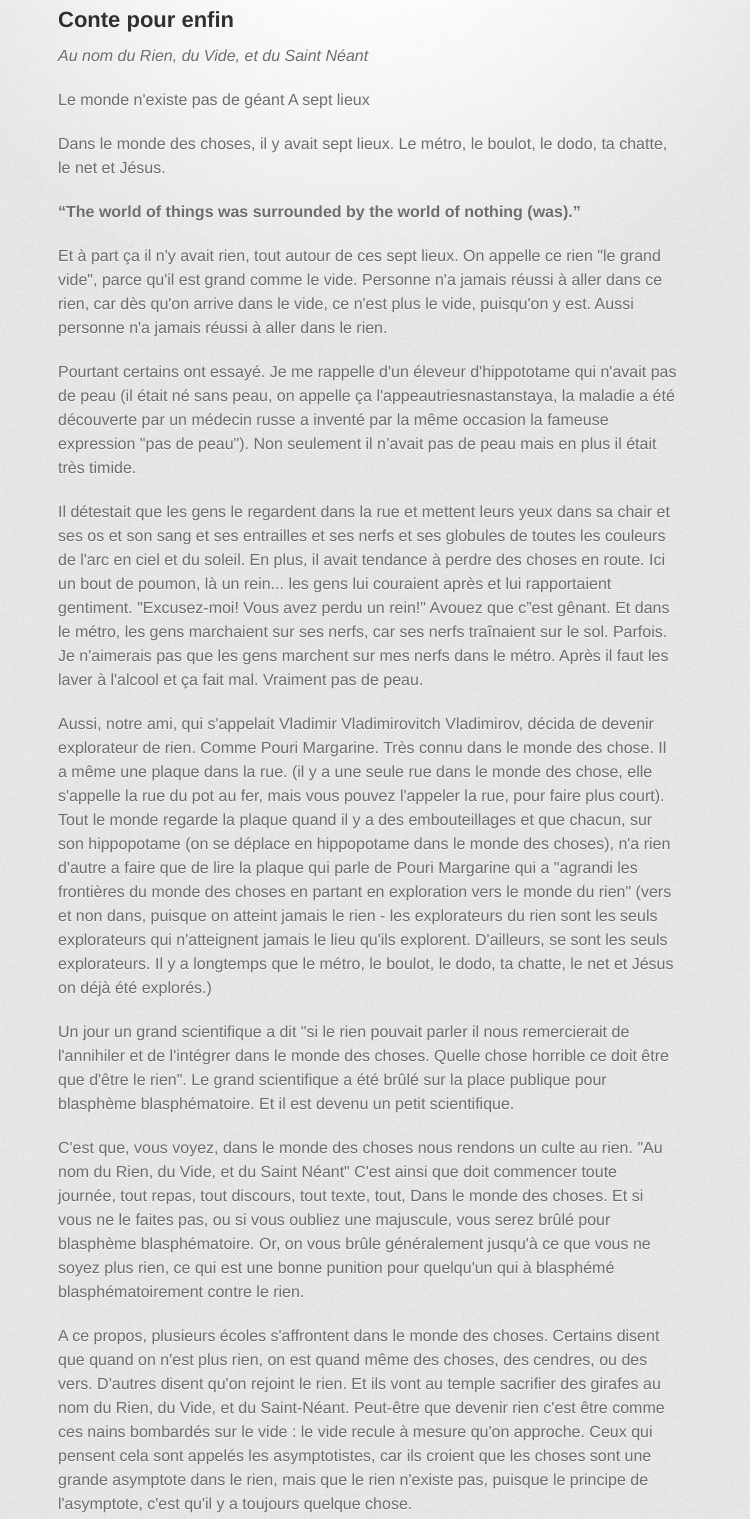
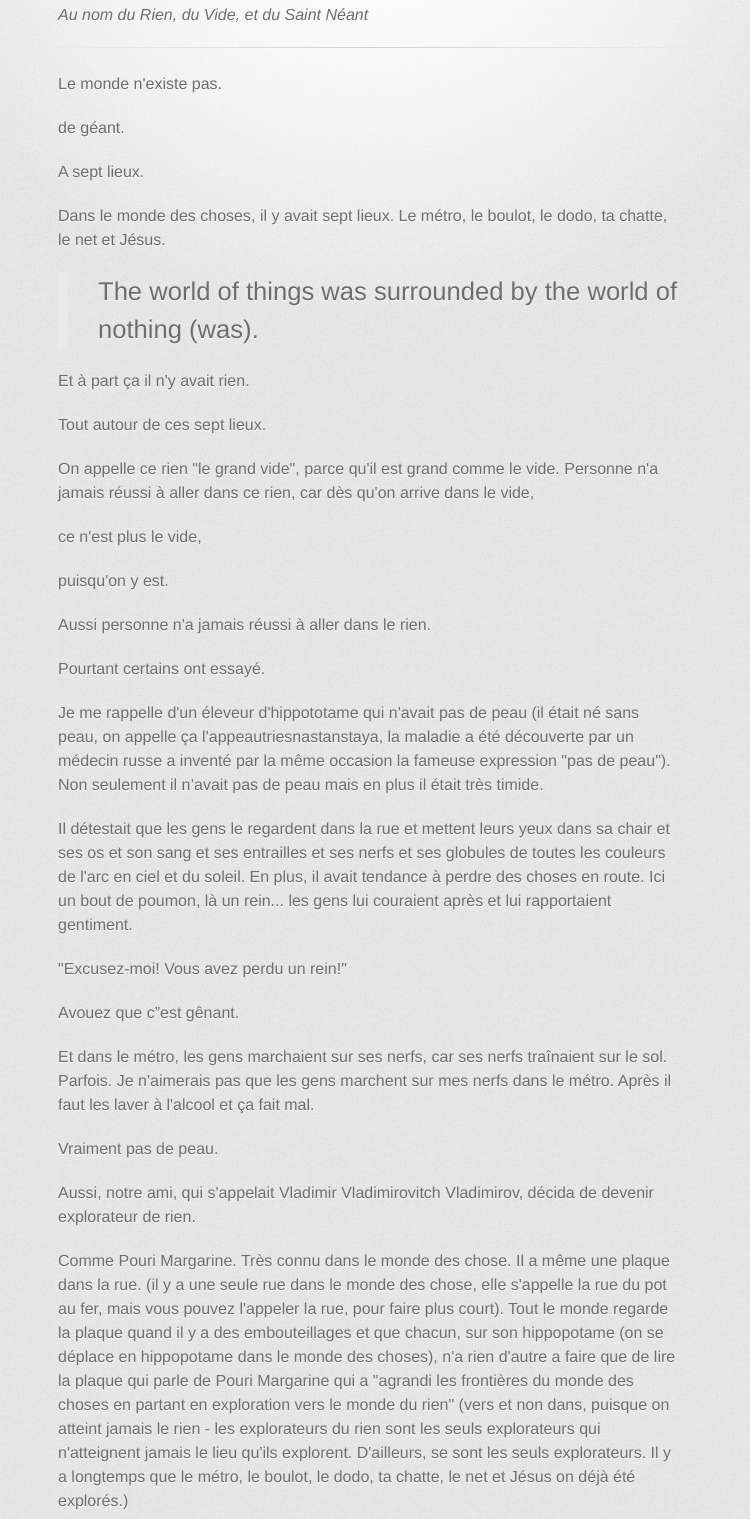
Before and after one commit to albanlv/contepourenfin, a plain HTML site: page index.html in a window 1280 px wide. Shown: the part 268-1787 px from the top of the page, without its empty margins (272-1022 px from the left). Drawn offline with Linux system fonts and the light colour scheme; a web font is replaced by a local one.

```diff
--- a/index.html
+++ b/index.html
@@ -31,49 +31,67 @@
         <hr>
 
         <section id="main_content">
-          <h2>Conte pour enfin</h2>
+          <p><em>Au nom du Rien, du Vide, et du Saint Néant</em></p>
 
-<p><em>Au nom du Rien, du Vide, et du Saint Néant</em></p>
+<hr><p>Le monde n'existe pas.</p>
 
-<p>Le monde n'existe pas
-de géant
-A sept lieux</p>
+<p>de géant.</p>
+
+<p>A sept lieux.</p>
 
 <p>Dans le monde des choses, il y avait sept lieux. Le métro, le boulot, le dodo, ta chatte, le net et Jésus.</p>
 
-<p><strong>“The world of things was surrounded by the world of nothing (was).”</strong></p>
+<blockquote>
+<p>The world of things was surrounded by the world of nothing (was).</p>
+</blockquote>
 
-<p>Et à part ça il n'y avait rien,
-tout autour de ces sept lieux.
-On appelle ce rien "le grand vide", parce qu'il est grand comme le vide. Personne n'a jamais réussi à aller dans ce rien, car dès qu'on arrive dans le vide,
-ce n'est plus le vide,
-puisqu'on y est.
-Aussi personne n'a jamais réussi à aller dans le rien. </p>
+<p>Et à part ça il n'y avait rien. </p>
 
-<p>Pourtant certains ont essayé.
-Je me rappelle d'un éleveur d'hippototame qui n'avait pas de peau (il était né sans peau, on appelle ça l'appeautriesnastanstaya, la maladie a été découverte par un médecin russe a inventé par la même occasion la fameuse expression "pas de peau"). Non seulement il n’avait pas de peau mais en plus il était très timide. </p>
+<p>Tout autour de ces sept lieux.</p>
 
-<p>Il détestait que les gens le regardent dans la rue et mettent leurs yeux dans sa chair et ses os et son sang et ses entrailles et ses nerfs et ses globules de toutes les couleurs de l'arc en ciel et du soleil. En plus, il avait tendance à perdre des choses en route. Ici un bout de poumon, là un rein... les gens lui couraient après et lui rapportaient gentiment.
-"Excusez-moi! Vous avez perdu un rein!"
-Avouez que c”est gênant.
-Et dans le métro, les gens marchaient sur ses nerfs, car ses nerfs traînaient sur le sol. Parfois.
+<p>On appelle ce rien "le grand vide", parce qu'il est grand comme le vide. Personne n'a jamais réussi à aller dans ce rien, car dès qu'on arrive dans le vide,</p>
+
+<p>ce n'est plus le vide,</p>
+
+<p>puisqu'on y est.</p>
+
+<p>Aussi personne n'a jamais réussi à aller dans le rien. </p>
+
+<p>Pourtant certains ont essayé. </p>
+
+<p>Je me rappelle d'un éleveur d'hippototame qui n'avait pas de peau (il était né sans peau, on appelle ça l'appeautriesnastanstaya, la maladie a été découverte par un médecin russe a inventé par la même occasion la fameuse expression "pas de peau"). Non seulement il n’avait pas de peau mais en plus il était très timide. </p>
+
+<p>Il détestait que les gens le regardent dans la rue et mettent leurs yeux dans sa chair et ses os et son sang et ses entrailles et ses nerfs et ses globules de toutes les couleurs de l'arc en ciel et du soleil. En plus, il avait tendance à perdre des choses en route. Ici un bout de poumon, là un rein... les gens lui couraient après et lui rapportaient gentiment.</p>
+
+<p>"Excusez-moi! Vous avez perdu un rein!"</p>
+
+<p>Avouez que c”est gênant.</p>
+
+<p>Et dans le métro, les gens marchaient sur ses nerfs, car ses nerfs traînaient sur le sol. Parfois.
 Je n'aimerais pas que les gens marchent sur mes nerfs dans le métro.
-Après il faut les laver à l'alcool et ça fait mal.
-Vraiment pas de peau. </p>
+Après il faut les laver à l'alcool et ça fait mal. </p>
 
-<p>Aussi, notre ami, qui s'appelait Vladimir Vladimirovitch Vladimirov, décida de devenir explorateur de rien.
-Comme Pouri Margarine. Très connu dans le monde des chose. Il a même une plaque dans la rue. (il y a une seule rue dans le monde des chose, elle s'appelle la rue du pot au fer, mais vous pouvez l'appeler la rue, pour faire plus court). Tout le monde regarde la plaque quand il y a des embouteillages et que chacun, sur son hippopotame (on se déplace en hippopotame dans le monde des choses), n'a rien d'autre a faire que de lire la plaque qui parle de Pouri Margarine qui a "agrandi les frontières du monde des choses en partant en exploration vers le monde du rien" (vers et non dans, puisque on atteint jamais le rien - les explorateurs du rien sont les seuls explorateurs qui n'atteignent jamais le lieu qu'ils explorent. D'ailleurs, se sont les seuls explorateurs. Il y a longtemps que le métro, le boulot, le dodo, ta chatte, le net et Jésus on déjà été explorés.)</p>
+<p>Vraiment pas de peau. </p>
+
+<p>Aussi, notre ami, qui s'appelait Vladimir Vladimirovitch Vladimirov, décida de devenir explorateur de rien. </p>
+
+<p>Comme Pouri Margarine. Très connu dans le monde des chose. Il a même une plaque dans la rue. (il y a une seule rue dans le monde des chose, elle s'appelle la rue du pot au fer, mais vous pouvez l'appeler la rue, pour faire plus court). Tout le monde regarde la plaque quand il y a des embouteillages et que chacun, sur son hippopotame (on se déplace en hippopotame dans le monde des choses), n'a rien d'autre a faire que de lire la plaque qui parle de Pouri Margarine qui a "agrandi les frontières du monde des choses en partant en exploration vers le monde du rien" (vers et non dans, puisque on atteint jamais le rien - les explorateurs du rien sont les seuls explorateurs qui n'atteignent jamais le lieu qu'ils explorent. D'ailleurs, se sont les seuls explorateurs. Il y a longtemps que le métro, le boulot, le dodo, ta chatte, le net et Jésus on déjà été explorés.)</p>
 
 <p>Un jour un grand scientifique a dit "si le rien pouvait parler il nous remercierait de l'annihiler et de l'intégrer dans le monde des choses. Quelle chose horrible ce doit être que d'être le rien".
-Le grand scientifique a été brûlé sur la place publique pour blasphème blasphématoire.
-Et il est devenu un petit scientifique. </p>
+Le grand scientifique a été brûlé sur la place publique pour blasphème blasphématoire.</p>
 
-<p>C'est que, vous voyez, dans le monde des choses nous rendons un culte au rien.
-"Au nom du Rien, du Vide, et du Saint Néant"
-C'est ainsi que doit commencer toute journée, tout repas, tout discours, tout texte,
-tout,
-Dans le monde des choses.
-Et si vous ne le faites pas, ou si vous oubliez une majuscule, vous serez brûlé pour blasphème blasphématoire. Or, on vous brûle généralement jusqu'à ce que vous ne soyez plus rien, ce qui est une bonne punition pour quelqu'un qui à blasphémé blasphématoirement contre le rien. </p>
+<p>Et il est devenu un petit scientifique. </p>
+
+<p>C'est que, vous voyez, dans le monde des choses nous rendons un culte au rien. </p>
+
+<p>"Au nom du Rien, du Vide, et du Saint Néant"</p>
+
+<p>C'est ainsi que doit commencer toute journée, tout repas, tout discours, tout texte,
+tout,</p>
+
+<p>Dans le monde des choses. </p>
+
+<p>Et si vous ne le faites pas, ou si vous oubliez une majuscule, vous serez brûlé pour blasphème blasphématoire. Or, on vous brûle généralement jusqu'à ce que vous ne soyez plus rien, ce qui est une bonne punition pour quelqu'un qui à blasphémé blasphématoirement contre le rien. </p>
 
 <p>A ce propos, plusieurs écoles s'affrontent dans le monde des choses. Certains disent que quand on n'est plus rien, on est quand même des choses, des cendres, ou des vers. D'autres disent qu'on rejoint le rien. Et ils vont au temple sacrifier des girafes au nom du Rien, du Vide, et du Saint-Néant. Peut-être que devenir rien c'est être comme ces nains bombardés sur le vide : le vide recule à mesure qu'on approche. Ceux qui pensent cela sont appelés les asymptotistes, car ils croient que les choses sont une grande asymptote dans le rien, mais que le rien n'existe pas, puisque le principe de l'asymptote, c'est qu'il y a toujours quelque chose. </p>
 
@@ -85,15 +103,19 @@ Et si vous ne le faites pas, ou si vous oubliez une majuscule, vous serez brûl
 
 <p>Il avait décidé de ne pas se raser, puisqu'il partait en exploration du rien. D'ailleurs il n'aimait pas se raser et il était bien content du coup d'être en exploration du rien. Essayez de vous raser quand vous avez pas de peau, hein!</p>
 
-<p>Puis Vladimir Vladimirovitch Vladimirov arriva à la Frontière du Monde des Choses. Là, de très nombreux asymptotistes jetaient des bonbons dans le rien (vers le rien). Vladimirovitch ne su que faire quand l'un d'entre eux vint vers lui avec son estomac dans la main.
-"Excusez moi, vous avez perdu ceci."
-Et il mit un bonbon dans l'estomac.
-Vladimirov était effrayé, décontenancé et frayé. Il ne savait quoi faire. Les asymptotistes sont une secte très dangereuse, n'acceptez jamais un bonbon d'un asymptotiste. </p>
+<p>Puis Vladimir Vladimirovitch Vladimirov arriva à la Frontière du Monde des Choses. Là, de très nombreux asymptotistes jetaient des bonbons dans le rien (vers le rien). Vladimirovitch ne su que faire quand l'un d'entre eux vint vers lui avec son estomac dans la main. </p>
+
+<p>"Excusez moi, vous avez perdu ceci."</p>
+
+<p>Et il mit un bonbon dans l'estomac. </p>
+
+<p>Vladimirov était effrayé, décontenancé et frayé. Il ne savait quoi faire. Les asymptotistes sont une secte très dangereuse, n'acceptez jamais un bonbon d'un asymptotiste. </p>
 
 <p>Il enfourcha son hippopotame spatial et planta là son hippopotame de sept lieu, l'asymptotiste et son estomac enbonbonné. Il n'aurait de toute façon plus besoin de rien, dans le rien. </p>
 
-<p>"Au nom du Rien, du Vide, et du Saint-Néant" hurla-t'il en arrivant dans le rien (vers le rien). Oui, ça porte bonheur de hurler ça quand on s'élance dans le rien (vers le rien). Et il fut stupéfait, et ravi, et stupéfait:
-Il n'y avait rien. </p>
+<p>"Au nom du Rien, du Vide, et du Saint-Néant" hurla-t'il en arrivant dans le rien (vers le rien). Oui, ça porte bonheur de hurler ça quand on s'élance dans le rien (vers le rien). Et il fut stupéfait, et ravi, et stupéfait:</p>
+
+<p>Il n'y avait rien. </p>
 
 <p>Plus personne ne mettait ses yeux dans sa chair et ses os et son sang et ses entrailles et ses nerfs et ses globules de toutes les couleurs de l'arc en ciel et du soleil. Et plus personne ne marchait sur ses nerfs dans le métro. Et il n'avait plus besoin de laver ses nerfs à l'alcool. </p>
 
```
Also changed, not shown: params.json (+1 -1 lines).
